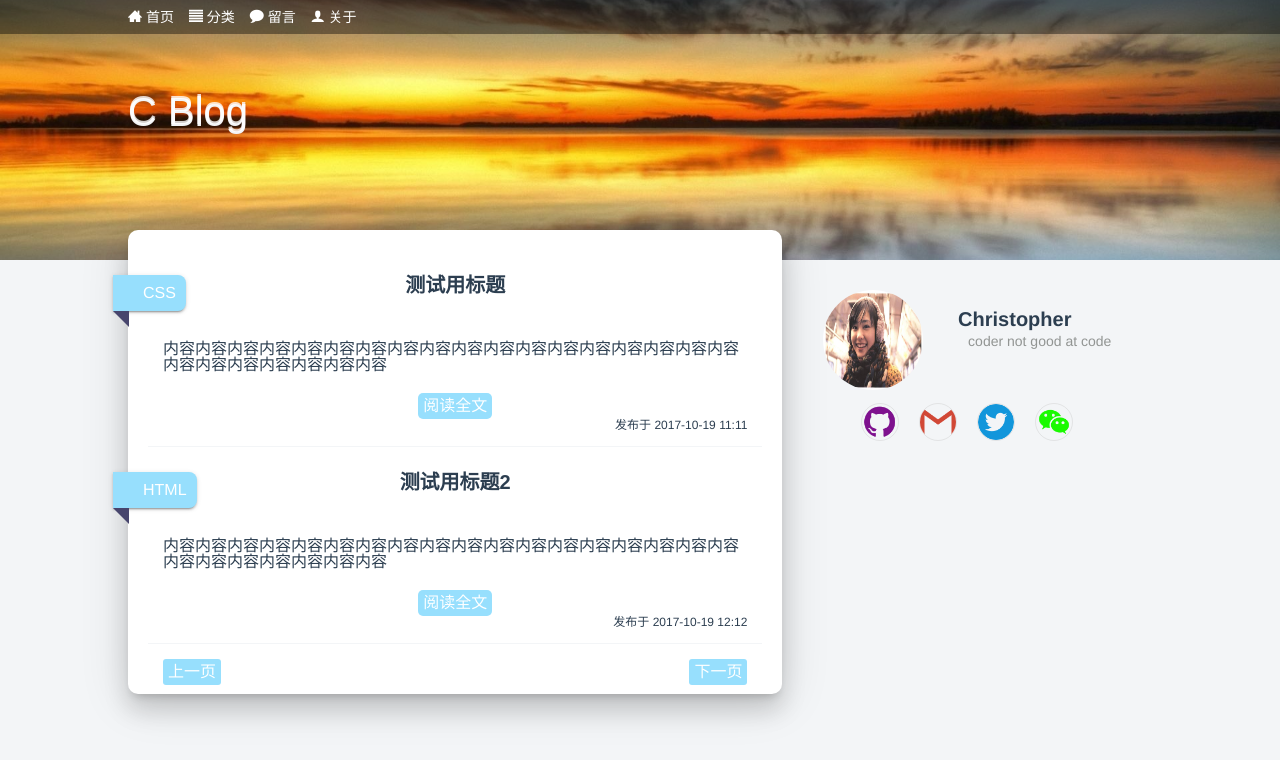
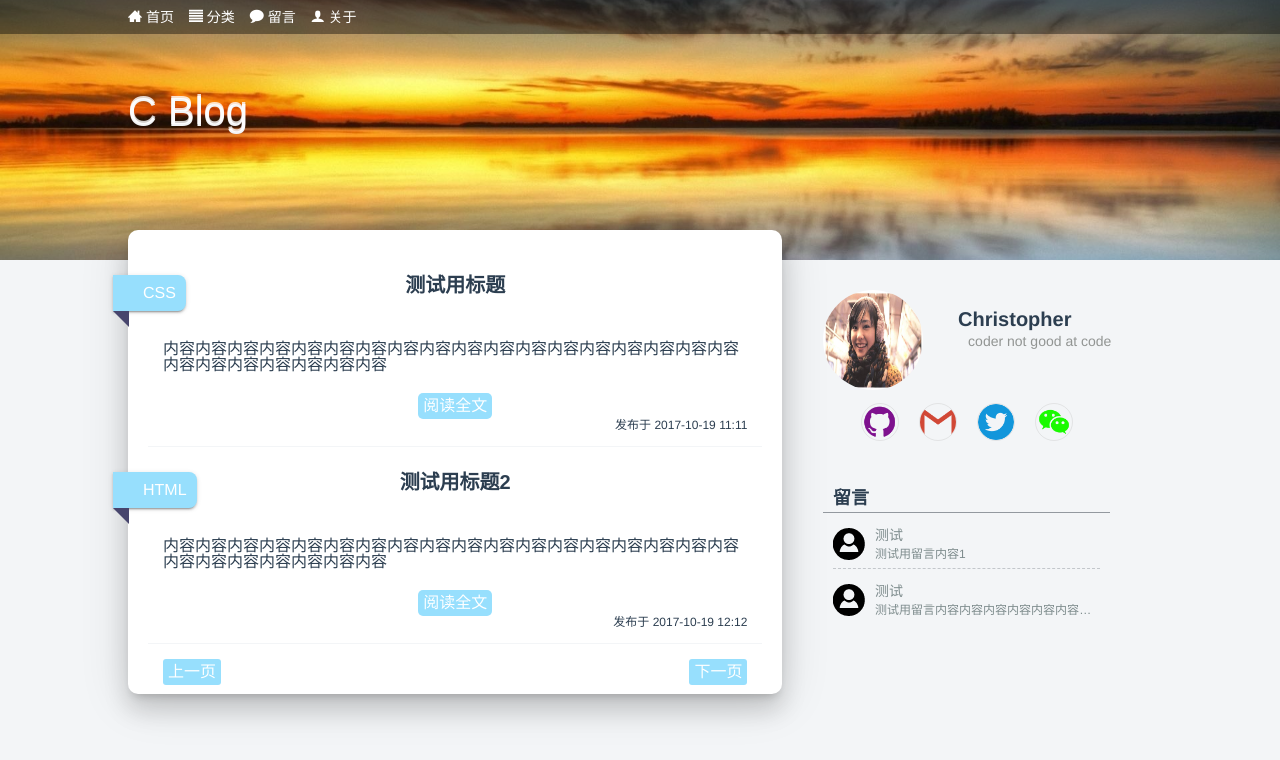
Before and after one commit to jscc2333/blog, a Vue app: page / in a window 1280 px wide. Shown: the top 760 px of the page. Built offline with nearby package versions, Linux system fonts and the light colour scheme.

Commit message:
feat(view):complete the design of the message section
use dynamic components to render message partitions

```diff
--- a/src/views/blog.vue
+++ b/src/views/blog.vue
@@ -31,7 +31,37 @@
           </div>
         </side-section>
         <side-section>
-          <div slot="sidecontent"></div>
+          <div slot="sidecontent">
+            <div class="message">
+              <h3 class="message-title">留言</h3>
+              <div class="message-list">
+                <ul>
+                  <li class="message-item">
+                    <a href="">
+                      <div class="message-avatar">
+                        <img src="../../static/images/message-avatar.png" alt="message user's default avatar">
+                      </div>
+                      <div class="message-content">
+                        <span class="title">测试</span>
+                        <span class="text">测试用留言内容1</span>
+                      </div>
+                    </a>
+                  </li>
+                  <li class="message-item">
+                    <a href="">
+                      <div class="message-avatar">
+                        <img src="../../static/images/message-avatar.png" alt="message user's default avatar">
+                      </div>
+                      <div class="message-content">
+                        <span class="title">测试</span>
+                        <span class="text">测试用留言内容内容内容内容内容内容内容内容内容内容</span>
+                      </div>
+                    </a>
+                  </li>
+                </ul>
+              </div>
+            </div>
+          </div>
         </side-section>
       </div>
     </div>
@@ -133,9 +163,9 @@
               &:last-child {
                 margin-right: 0;
               }
-              img{
-                width:36px;
-                border:1px solid rgba(201, 199, 201,0.4);
+              img {
+                width: 36px;
+                border: 1px solid rgba(201, 199, 201, 0.4);
                 border-radius: 50%;
               }
             }
@@ -143,6 +173,52 @@
           @media(max-width:1265px) {
             .avatar {
               display: none;
+            }
+          }
+          .message {
+            margin-top: 30px;
+            padding: 10px;
+            .message-title {
+              padding: 5px 0;
+              font-size: 18px;
+              font-weight: 700;
+              border-bottom: 1px solid rgb(147, 153, 159);
+              text-indent: 10px;
+            }
+            .message-list {
+              padding: 10px;
+              .message-item {
+                position: relative;
+                margin-bottom: 10px;
+                padding: 5px 0;
+                border-bottom: 1px dashed rgba(147, 153, 159, 0.5);
+                &:last-child {
+                  margin: 0;
+                  border: none;
+                }
+                .message-avatar {
+                  display: inline-block;
+                  margin-right: 10px;
+                }
+                .message-content {
+                  display: inline-block;
+                  vertical-align: top;
+                  font-size: 0;
+                  .title {
+                    display: block;
+                    margin-bottom: 6px;
+                    font-size: 14px;
+                  }
+                  .text {
+                    display: inline-block;
+                    width: 220px;
+                    font-size: 12px;
+                    overflow: hidden;
+                    text-overflow: ellipsis;
+                    white-space: nowrap;
+                  }
+                }
+              }
             }
           }
         }
```
Also changed, not shown: static/images/message-avatar.png (added).
